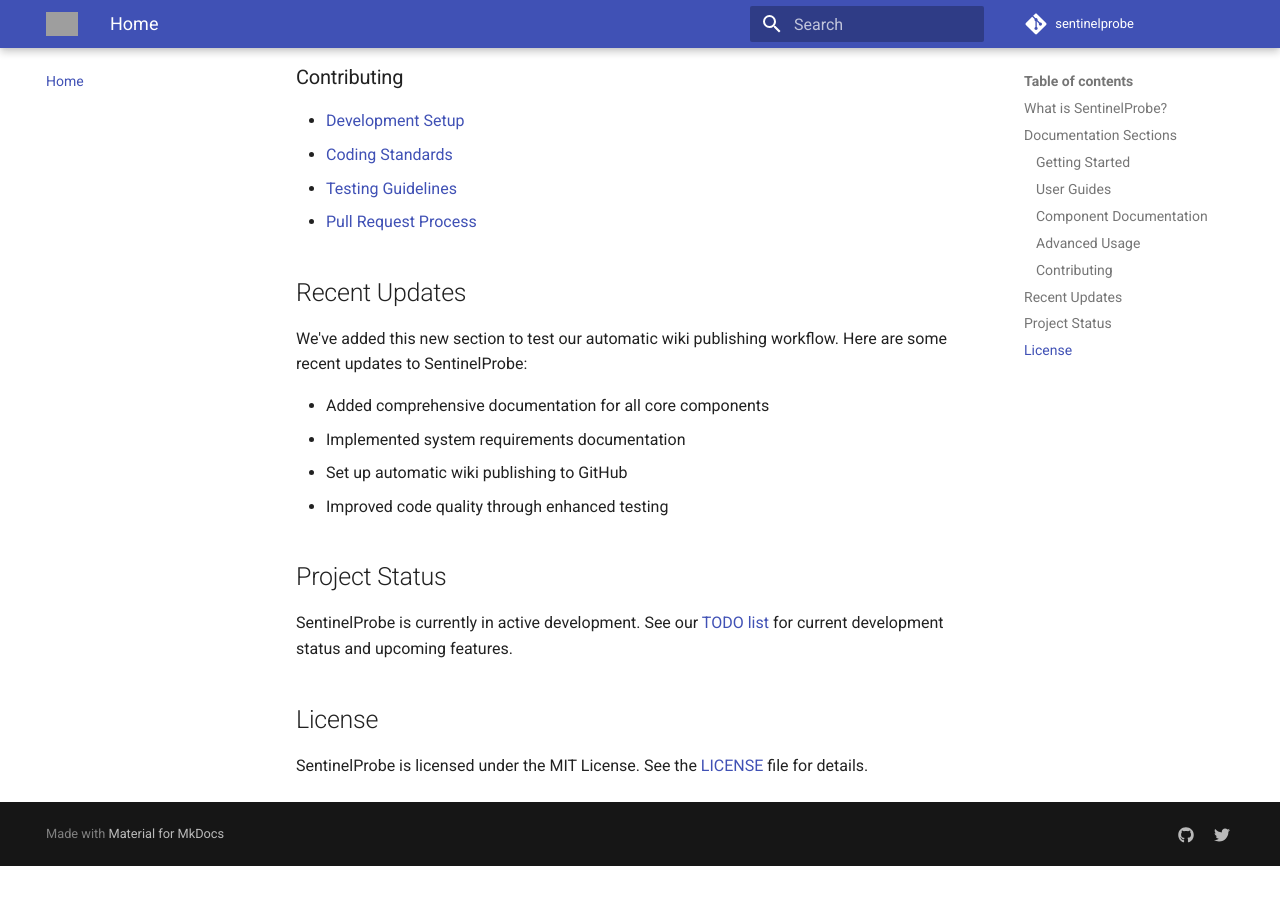
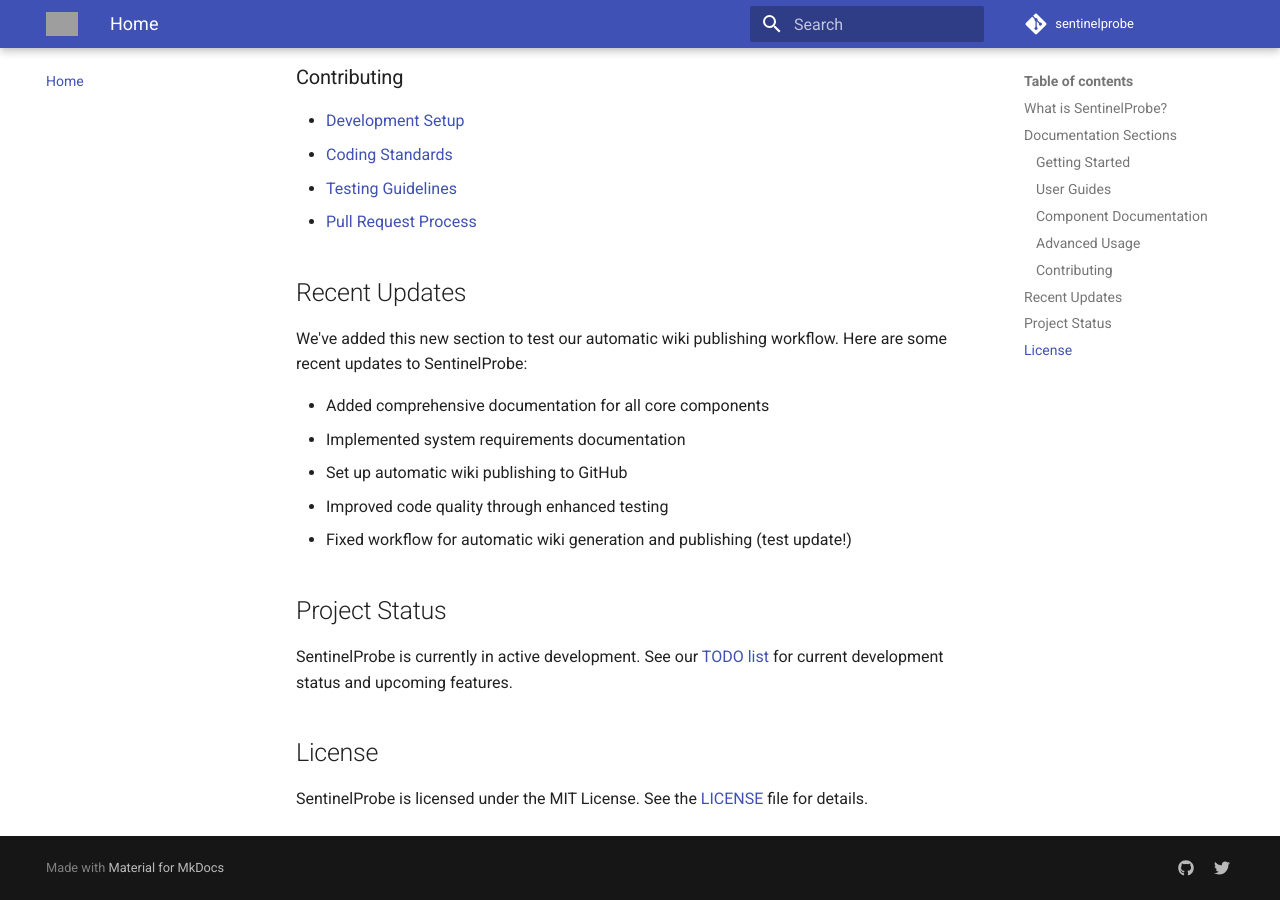
Before and after one commit to viraj2252/SentinelProbe, an MkDocs documentation site: the page built from docs/wiki/index.md, in a window 1280 px wide and 900 px high, scrolled down 1411 px. Built offline with MkDocs 1.6.1 and Material for MkDocs 9.7.7, drawn with Linux system fonts in a browser that asks for light colours; comment, search, counter and statistics services are not loaded; before the commit the page ends 2277 px from its top, so only the background shows below that; grey boxes are pictures that could not be loaded.

Commit message:
Docs(wiki): update index with test change for workflow trigger

```diff
--- a/docs/wiki/index.md
+++ b/docs/wiki/index.md
@@ -53,6 +53,7 @@
 - Implemented system requirements documentation
 - Set up automatic wiki publishing to GitHub
 - Improved code quality through enhanced testing
+- Fixed workflow for automatic wiki generation and publishing (test update!)
 
 ## Project Status
 
```
